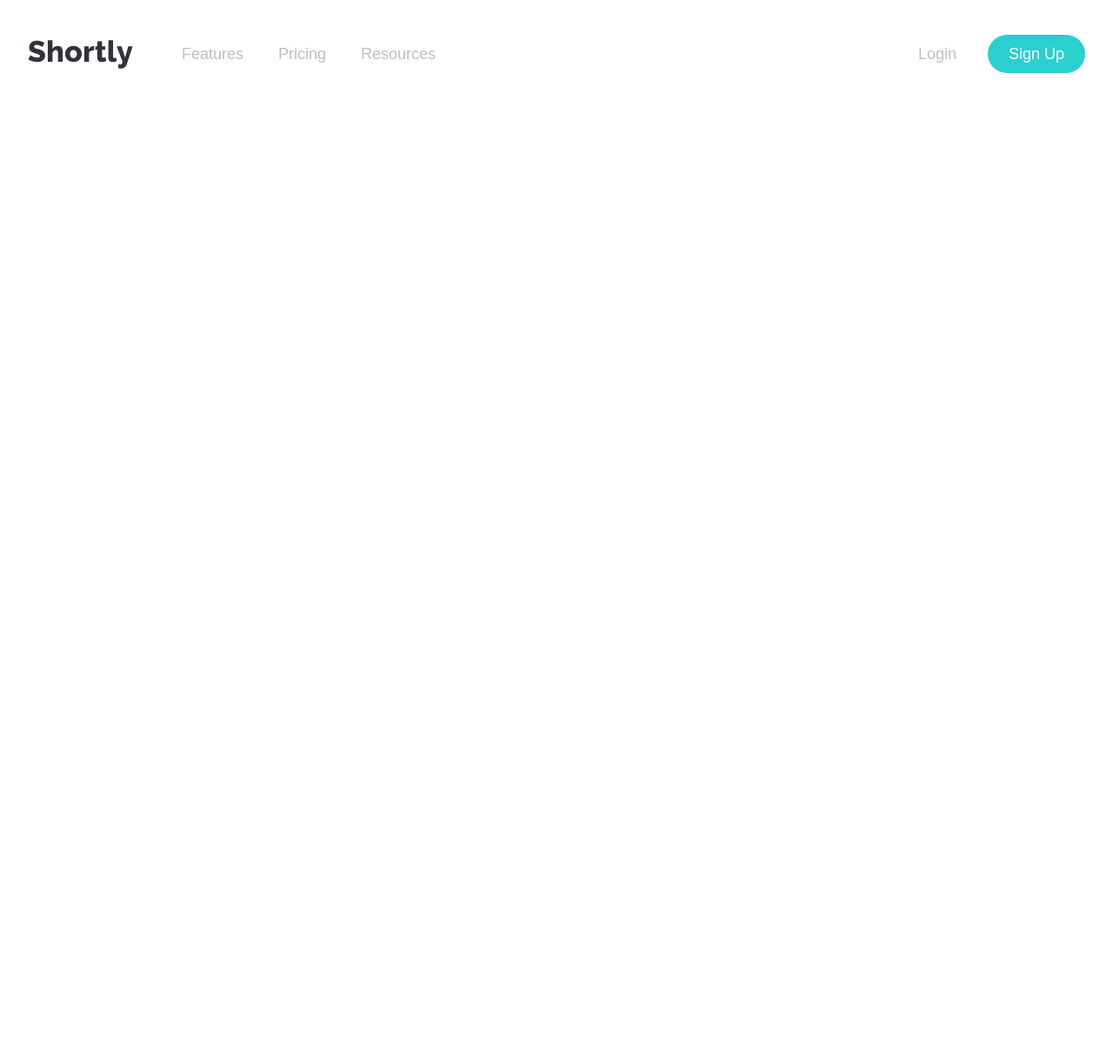
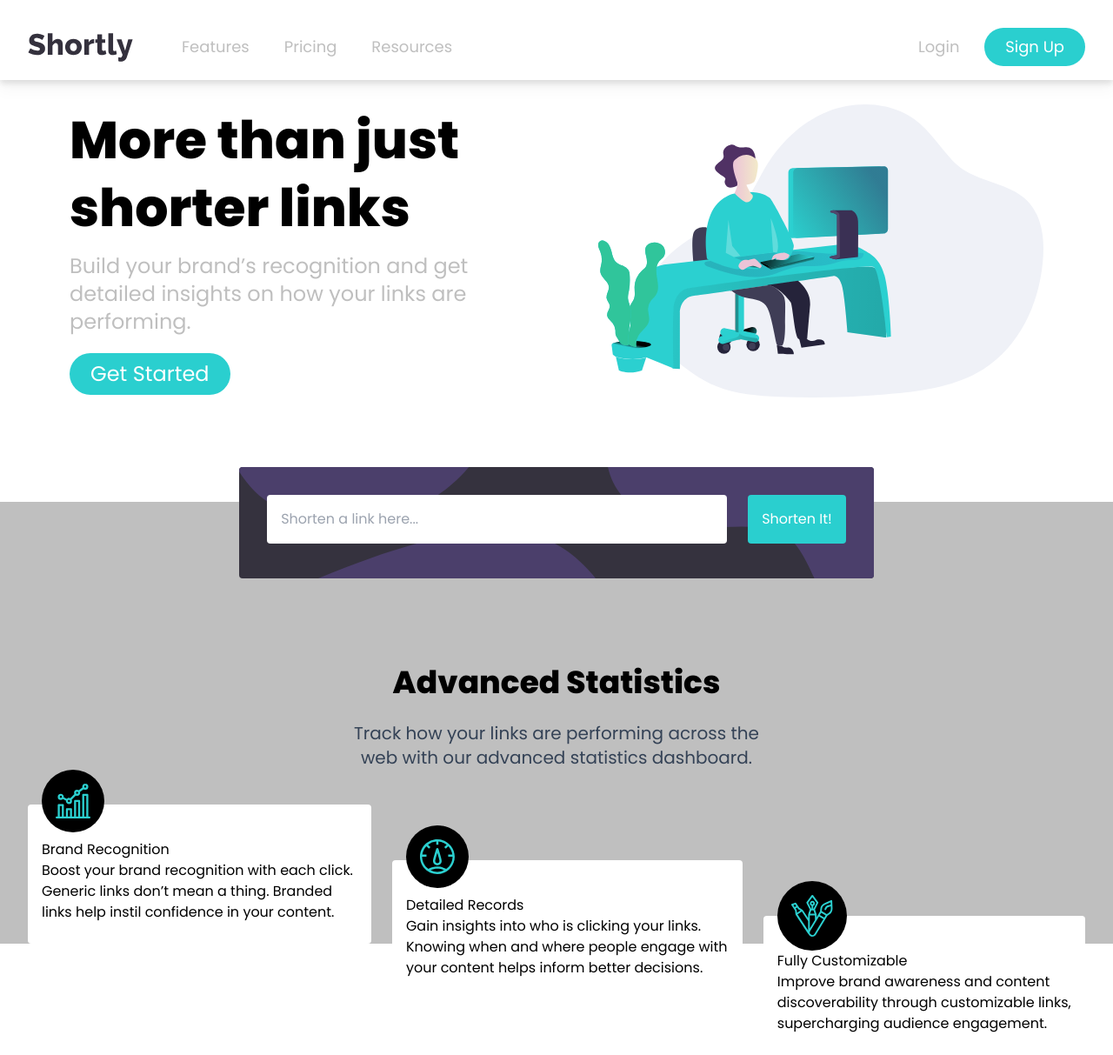
Before and after one commit to Einsteinj04/URL-shortener-app, a React (Vite) app: page / in a window 1280 px wide. Shown: the whole page at 87% size. Before the commit the page ends 800 px from the top, so only its background shows below. Built offline with nearby package versions, Linux system fonts and the light colour scheme.

Commit message:
Added Shortener Functionalities

```diff
--- a/package.json
+++ b/package.json
@@ -6,9 +6,11 @@
   "scripts": {
     "dev": "vite",
     "build": "vite build",
-    "preview": "vite preview"
+    "preview": "vite preview",
+    "host": "vite --host"
   },
   "dependencies": {
+    "axios": "^1.3.5",
     "framer-motion": "^10.11.2",
     "react": "^18.2.0",
     "react-dom": "^18.2.0",
--- a/src/App.css
+++ b/src/App.css
@@ -1,4 +1,4 @@
-/* @import url('https://fonts.googleapis.com/css2?family=Poppins:wght@300;400;500;800&display=swap'); */
+@import url('https://fonts.googleapis.com/css2?family=Poppins:wght@300;400;500;800&display=swap');
 @tailwind base;
 @tailwind components;
 @tailwind utilities;
@@ -19,7 +19,11 @@
     --neutral-very-dark-blue: 255 11% 22%;
     --neutral-very-dark-violet: 260 8% 14%;
     --neutral-white: 0 0% 100%;
-    --neutral-black: 0 0% 0%
+    --neutral-black: 0 0% 0%;
+    --slate: 215 25% 27%
 
   }
 }
+a:not([class]) {
+  text-decoration-skip-ink: auto;
+}
--- a/src/App.jsx
+++ b/src/App.jsx
@@ -1,10 +1,16 @@
 import React from 'react'
 import Navbar from './components/Navbar/Navbar'
+import Hero from "./components/Hero/Hero";
+import Statistics from "./components/Statistics/Statistics";
 
 const App = () => {
   return (
-    <div className='my-10 sm:mx-8 mx-5'>
+    <div>
       <Navbar />
+      <div className="my-10 sm:mx-20 mx-5">
+        <Hero />
+      </div>
+      <Statistics />
     </div>
   );
 }
--- /dev/null
+++ b/src/components/Hero/Hero.jsx
@@ -0,0 +1,28 @@
+import HeroImage from '../../images/illustration-working.svg'
+
+const Hero = () => {
+  return (
+    <section className="grid md:grid-cols-2 md:py-20 py-10 gap-y-5 gap-x-24 items-center w-full">
+      <div className="">
+        <h1
+          className="lg:text-6xl md:text-5xl text-4xl font-bold leading-tight mb-3 md:text-left text-center"
+          style={{ lineHeight: 1.3 }}
+        >
+          More than just shorter links
+        </h1>
+        <div className="text-gray md:text-2xl text-xl mb-5 md:text-left text-center">
+          Build your brand’s recognition and get detailed insights on how your
+          links are performing.
+        </div>
+        <button className="text-white bg-cyan px-6 py-2 rounded-full md:text-2xl text-xl md:m-0 mx-auto grid place-items-center">
+          Get Started
+        </button>
+      </div>
+      <div className="md:order-last order-first justify-center items-center">
+        <img src={HeroImage} className="w-full" />
+      </div>
+    </section>
+  );
+}
+
+export default Hero
--- a/src/components/Navbar/Navbar.jsx
+++ b/src/components/Navbar/Navbar.jsx
@@ -1,7 +1,6 @@
 import React, {useState} from "react";
 import Logo from "../../images/logo.svg";
 import { IconContext } from "react-icons";
-import { HiMenuAlt3, HiOutlineX } from "react-icons/hi";
 import { motion } from "framer-motion";
 import { FiMenu, FiX } from "react-icons/fi";
 
@@ -10,56 +9,16 @@ const Navbar = () => {
   const toggleMenu = () => setIsOpen(!isOpen);
   return (
     <div>
-      <div>
+      <div className="fixed bg-white w-screen top-0 px-5 pt-8 pb-4 sm:px-8  drop-shadow-lg border-slate z-1000">
         <div className="flex gap-x-14 items-center text-lg font-sans">
-          <div>
+          <div
+          // className="md:static fixed top-10 sm:left-8 left-5"
+          >
             <img src={Logo} />
           </div>
           <div className="grow">
-            <button
-              className={`fixed top-8 sm:right-8 right-5 z-50 flex items-center justify-center w-10 h-10 rounded-full bg-gray-900 text-white focus:outline-none md:hidden`}
-              onClick={toggleMenu}
-            >
-              <motion.span
-                className="block w-6 h-0.5 bg-current"
-                variants={{
-                  closed: { rotate: 0 },
-                  open: { rotate: 45 },
-                }}
-                animate={isOpen ? "open" : "closed"}
-              />
-              <motion.span
-                className="block w-6 h-0.5 bg-current mt-1"
-                variants={{
-                  closed: { opacity: 1 },
-                  open: { opacity: 0 },
-                }}
-                animate={isOpen ? "open" : "closed"}
-              />
-              <motion.span
-                className="block w-6 h-0.5 bg-current mt-1"
-                variants={{
-                  closed: { rotate: 0 },
-                  open: { rotate: -45 },
-                }}
-                animate={isOpen ? "open" : "closed"}
-              />
-              {isOpen ? (
-                <IconContext.Provider value={{ color: "gray", size: "1.5em" }}>
-                  <div>
-                    <FiX className="ml-2 text-xl" />
-                  </div>
-                </IconContext.Provider>
-              ) : (
-                <IconContext.Provider value={{ color: "gray", size: "1.5em" }}>
-                  <div>
-                    <FiMenu className="ml-2 text-xl" />
-                  </div>
-                </IconContext.Provider>
-              )}
-            </button>
             <motion.ul
-              className={`fixed rounded top-1/3 p-4 left-1/2 transform -translate-x-1/2 -translate-y-1/2 bg-darkviolet text-base w-[90%] m-auto md:hidden`}
+              className={`fixed rounded top-[280%] p-4 left-1/2 transform -translate-x-1/2 -translate-y-1/2 bg-darkviolet text-base w-[90%] m-auto md:hidden`}
               initial="closed"
               variants={{
                 closed: { opacity: 0 },
@@ -120,8 +79,9 @@ const Navbar = () => {
               </motion.li>
             </motion.ul>
 
-            <div className="md:flex items-center hidden">
-              <div className="grow text-gray">
+            <div className="flex items-center">
+              <div className="grow md:block hidden">
+                <div className=" text-gray">
                   <ul className="flex gap-x-10">
                     <li className="hover:text-black">
                       <a href="#">Features</a>
@@ -134,7 +94,56 @@ const Navbar = () => {
                     </li>
                   </ul>
                 </div>
-              <div className="w-48 flex justify-between cursor-pointer">
+              </div>
+              <div className="justify-self-end">
+                <button
+                  className={`fixed top-6 sm:right-8 right-5 z-50 flex items-center justify-center w-10 h-10 rounded-full bg-gray-900 text-white focus:outline-none md:hidden`}
+                  onClick={toggleMenu}
+                >
+                  <motion.span
+                    className="block w-6 h-0.5 bg-current"
+                    variants={{
+                      closed: { rotate: 0 },
+                      open: { rotate: 45 },
+                    }}
+                    animate={isOpen ? "open" : "closed"}
+                  />
+                  <motion.span
+                    className="block w-6 h-0.5 bg-current mt-1"
+                    variants={{
+                      closed: { opacity: 1 },
+                      open: { opacity: 0 },
+                    }}
+                    animate={isOpen ? "open" : "closed"}
+                  />
+                  <motion.span
+                    className="block w-6 h-0.5 bg-current mt-1"
+                    variants={{
+                      closed: { rotate: 0 },
+                      open: { rotate: -45 },
+                    }}
+                    animate={isOpen ? "open" : "closed"}
+                  />
+                  {isOpen ? (
+                    <IconContext.Provider
+                      value={{ color: "gray", size: "1.5em" }}
+                    >
+                      <div>
+                        <FiX className="ml-2 text-xl" />
+                      </div>
+                    </IconContext.Provider>
+                  ) : (
+                    <IconContext.Provider
+                      value={{ color: "gray", size: "1.5em" }}
+                    >
+                      <div>
+                        <FiMenu className="ml-2 text-xl" />
+                      </div>
+                    </IconContext.Provider>
+                  )}
+                </button>
+
+                <div className="w-48 md:flex justify-between cursor-pointer hidden">
                   <button className="text-gray hover:text-black">Login</button>
                   <button className="bg-cyan rounded-full px-6 py-2 text-white">
                     Sign Up
@@ -145,6 +154,7 @@ const Navbar = () => {
           </div>
         </div>
       </div>
+    </div>
   );
 };
 
--- /dev/null
+++ b/src/components/Statistics/Cards.jsx
@@ -0,0 +1,17 @@
+import React from 'react'
+
+const Cards = ({icon,title,text, position}) => {
+  return (
+    <div>
+      <div className={`bg-white relative ${position} px-4 pt-10 pb-6 rounded`}>
+        <div className="absolute -top-1/4 bg-black rounded-full">
+          <img src={icon} className="p-4" />
+        </div>
+        <h3>{title}</h3>
+        <p>{text}</p>
+      </div>
+    </div>
+  );
+}
+
+export default Cards
--- /dev/null
+++ b/src/components/Statistics/Shortener.jsx
@@ -0,0 +1,71 @@
+import React,{useState, useEffect} from 'react'
+import Img from '../../images/bg-boost-desktop.svg'
+import axios from 'axios'
+
+const Shortener = () => {
+  const [inputData, setInputData] = useState('')
+  const [responseData, setResponseData] = useState([])
+  const [noInputField, setNoInputField] = useState(true)
+  const handleInput = (e) => {
+    setInputData(e.target.value)
+  }
+  const sendPostRequest = async () => {
+    try {
+      if (!inputData) {
+        setNoInputField(false)
+        return;
+      }
+      setNoInputField(true)
+      const url = inputData.replace(/^https?:\/\//, "");
+      let response = await axios.post(
+        `https://api.shrtco.de/v2/shorten?url=${url}`
+      );
+      setResponseData([...responseData, response.data.result.full_short_link]);
+      // console.log(responseData)
+    } catch (error) {
+      console.log(error)
+    }
+  }
+  return (
+    <div>
+      <div className="md:p-8 p-3 flex flex-col md:flex-row bg-verydarkblue rounded z-10 md:gap-6 gap-3 relative">
+        <img
+          src={Img}
+          className="absolute overflow-hidden h-full w-full top-0 right-0 left-0 bottom-0 rounded"
+        />
+        <div className="grow">
+          <input
+            type="text"
+            placeholder="Shorten a link here..."
+            className={`relative w-full rounded md:p-4 p-2 mb-2 ${!noInputField ? 'border-2 border-red' : ''}`}
+            value={inputData}
+            onChange={handleInput}
+          />
+          {!noInputField && <p className="text-red relative m-0">Please add a link</p>}
+        </div>
+        <button
+          className="bg-cyan text-white relative rounded md:p-4 p-2 self-start md:w-fit w-full"
+          onClick={sendPostRequest}
+        >
+          Shorten It!
+        </button>
+      </div>
+      {responseData.map(data => {
+        return (
+          <div className="w-full bg-white rounded p-4 text-black my-3 flex flex-col md:flex-row justify-between md:items-center gap-y-3">
+            <div className="text-left bg-white">{inputData}</div>
+            <div className='md:hidden block w-full h-px bg-gray'></div>
+            <div className="flex md:flex-row flex-col gap-x-4 md:items-center bg-white">
+              <div className="text-cyan text-left p-2">{data}</div>
+              <button className="text-white bg-cyan rounded px-6 py-2 w-full">
+                Copy
+              </button>
+            </div>
+          </div>
+        );
+      })}
+    </div>
+  );
+}
+
+export default Shortener
--- /dev/null
+++ b/src/components/Statistics/Statistics.jsx
@@ -0,0 +1,53 @@
+import React from 'react'
+
+import Shortener from './Shortener'
+import Cards from "./Cards";
+import Icon1 from '../../images/icon-brand-recognition.svg'
+import Icon2 from '../../images/icon-detailed-records.svg'
+import Icon3 from "../../images/icon-fully-customizable.svg";
+
+const Statistics = () => {
+  return (
+    <div className="bg-gray relativ px-5 sm:px-8 z-10">
+      <div className="absolut left-0 right-0 relative -top-10 m-auto md:w-[60%] w-[90%] z-10">
+        <Shortener />
+      </div>
+      <div className="">
+        <h2 className="text-center md:text-4xl font-bold text-3xl md:p-6 p-3 md:pt-[5%] sm:pt-[10%] pt-[25%]">
+          Advanced Statistics
+        </h2>
+        <p className="text-center text-slate md:text-xl max-w-[500px] mx-auto pb-10">
+          Track how your links are performing across the web with our advanced
+          statistics dashboard.
+        </p>
+        <div className="flex md:flex-row flex-col gap-6 relative">
+          <Cards
+            icon={Icon1}
+            title={"Brand Recognition"}
+            text={
+              "Boost your brand recognition with each click. Generic links don’t mean a thing. Branded links help instil confidence in your content. "
+            }
+          />
+          <Cards
+            icon={Icon2}
+            title={"Detailed Records"}
+            text={
+              "Gain insights into who is clicking your links. Knowing when and where people engage with your content helps inform better decisions."
+            }
+            position={"top-[40%]"}
+          />
+          <Cards
+            icon={Icon3}
+            title={"Fully Customizable"}
+            text={
+              "Improve brand awareness and content discoverability through customizable links, supercharging audience engagement."
+            }
+            position={"top-[80%]"}
+          />
+        </div>
+      </div>
+    </div>
+  );
+}
+
+export default Statistics
```
Also changed, not shown: tailwind.config.js (+4 -3 lines), 1 other file (tests, documents, lock files or other folders). Lines whose indentation alone changed are shown as unchanged.
